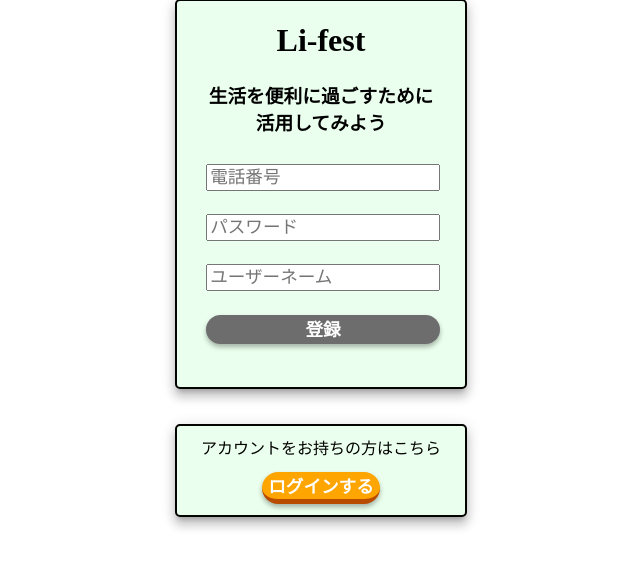
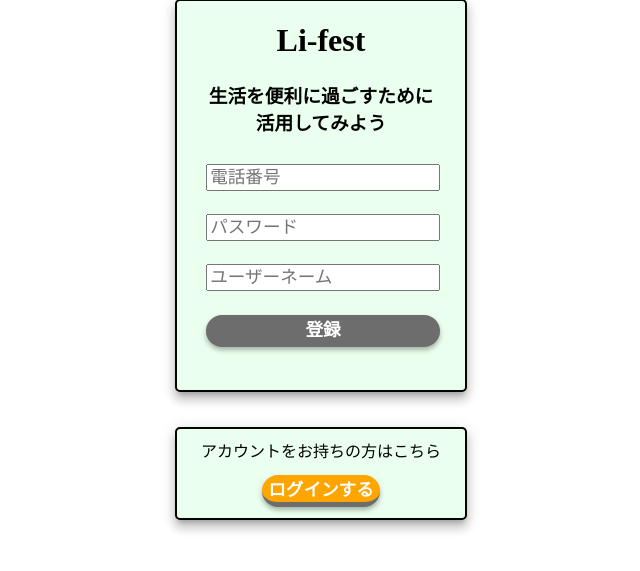
Before and after one commit to Unigmos/Li-fest, a PHP site: page /account/account_registerfrom.html in a window 1280 px wide. Shown: the part 101-672 px from the top of the page, without its empty margins (319-959 px from the left). Run offline with PHP 8.4, Linux system fonts and the light colour scheme; grey boxes labelled with a size stand in for pictures from a placeholder-image service; style sheets or scripts are compiled from the project's sources; some libraries are stand-ins or nearby versions.

Commit message:
微変更

```diff
--- a/public/css/account/accountstyle.scss
+++ b/public/css/account/accountstyle.scss
@@ -75,7 +75,7 @@ $button_disenable: #6e6d6d;
     border-radius: 100vh;
     color: white;
     background-color: $button_back_color;
-    border-bottom: 5px solid #b84c00;
+    border-bottom: 5px solid $button_disenable;
     font-weight: 900;
     font-size: 110%;
     cursor: pointer;
@@ -83,7 +83,6 @@ $button_disenable: #6e6d6d;
     box-shadow: 0 3px 5px rgba(0, 0, 0, .3);
     &:disabled{
         background-color: $button_disenable;
-        border-bottom: 2px solid $button_disenable;
     }
     &:enabled:hover{
         background-color: #ff7e42;
```
